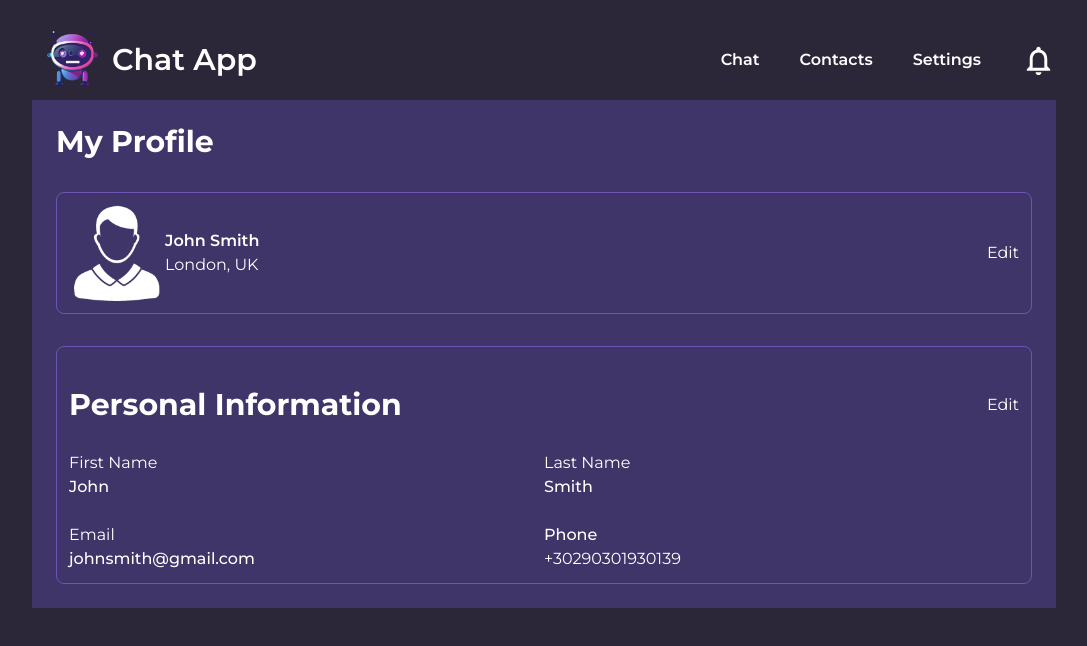
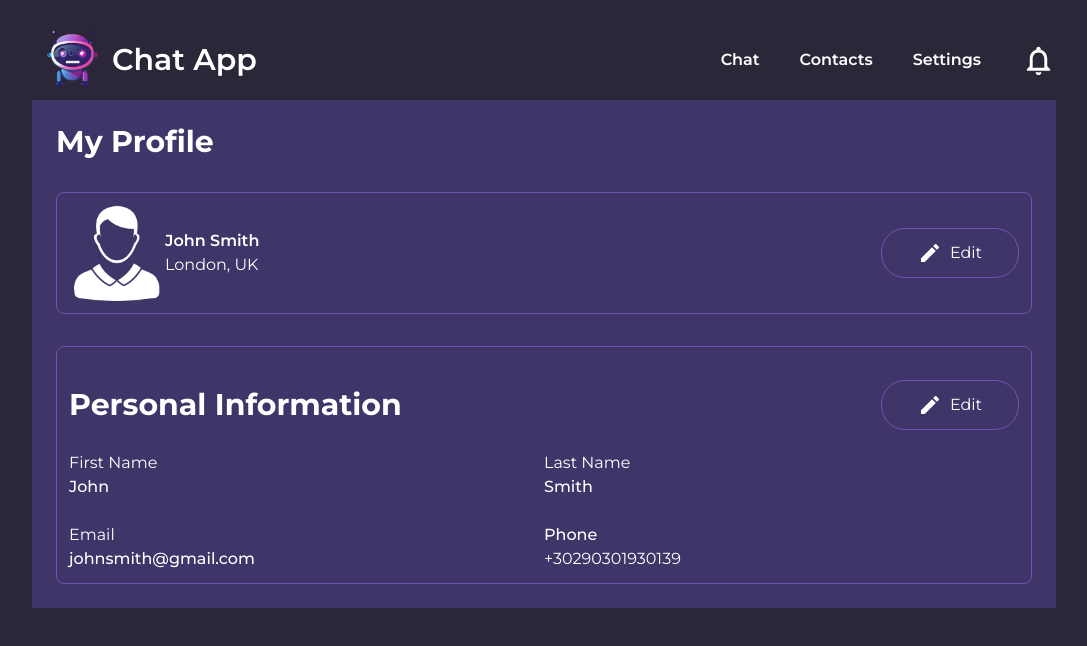
Before and after one commit to Tomo233/chat-app, a React (Vite) app: page / in a window 1280 px wide. Shown: the top 646 px of the page, without its empty margins (96-1183 px from the left). Built offline with nearby package versions, Linux system fonts and the light colour scheme.

Commit message:
style settings edit button

```diff
--- a/src/features/Settings/Settings.tsx
+++ b/src/features/Settings/Settings.tsx
@@ -1,8 +1,8 @@
 import DefaultUserImage from "../../assets/default-user.png";
-
+import EditIcon from "@mui/icons-material/Edit";
 function Settings() {
   return (
-    <div className="grid gap-y-8   text-white bg-primaryPurple p-6">
+    <div className="grid gap-y-8 text-white bg-primaryPurple p-6">
       <h2 className="font-bold text-3xl ">My Profile</h2>
       <section className="flex justify-between items-center border border-secondaryPurple rounded-lg p-3">
         <div className="flex items-center">
@@ -12,12 +12,18 @@ function Settings() {
             <p>London, UK</p>
           </div>
         </div>
-        <button>Edit</button>
+        <button className="border border-secondaryPurple px-9 py-3 flex gap-2 rounded-3xl">
+          <EditIcon />
+          Edit
+        </button>
       </section>
       <section className="border border-secondaryPurple rounded-lg p-3">
         <div className="flex justify-between items-center">
           <h2 className="font-bold text-3xl py-7">Personal Information</h2>
-          <button>Edit</button>
+          <button className="border border-secondaryPurple px-9 py-3 flex gap-2 rounded-3xl">
+            <EditIcon />
+            Edit
+          </button>
         </div>
         <div className="grid grid-cols-2 gap-y-6">
           <div>
--- a/src/reset.css
+++ b/src/reset.css
@@ -22,8 +22,6 @@ a {
 }
 
 button {
-  border: none;
-  background: none;
   cursor: pointer;
 }
 
```
